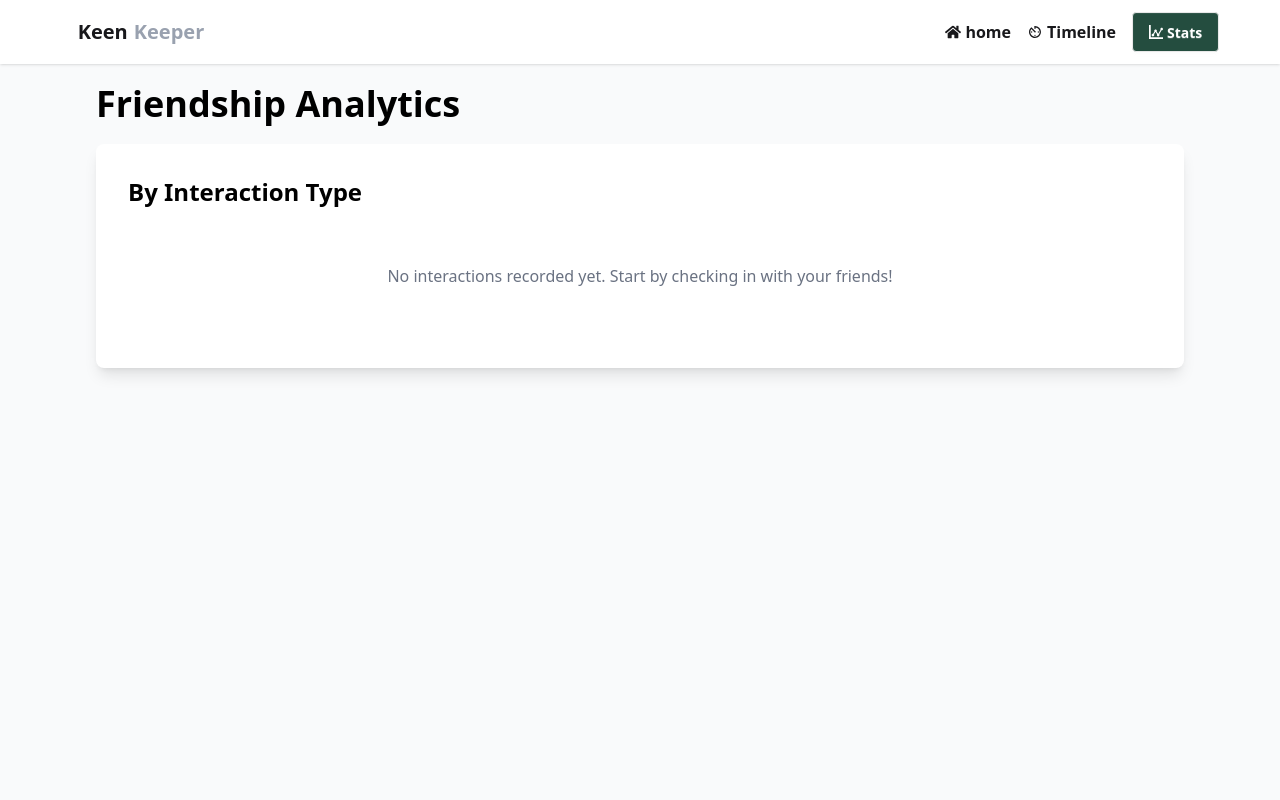
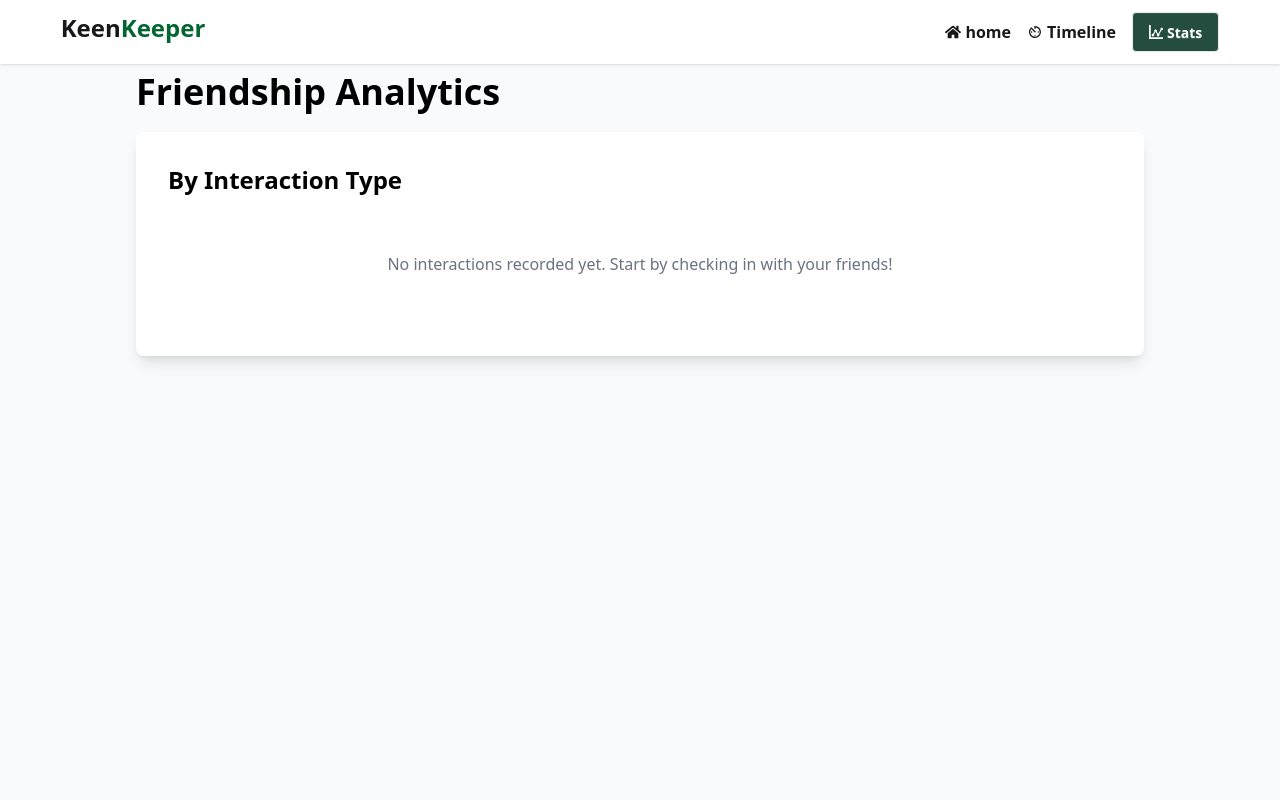
Before and after one commit to babul0000/keen-keeper-a-7, a Next.js app: page /stats in a window 1280 px wide. Shown: the top 800 px of the page. Built offline with nearby package versions, Linux system fonts and the light colour scheme.

Commit message:
complete stats section

```diff
--- a/src/app/stats/page.jsx
+++ b/src/app/stats/page.jsx
@@ -23,17 +23,17 @@ export default function StatsPage() {
         ).length;
 
         return [
-            { name: "Calls", value: calls },
-            { name: "Texts", value: texts },
-            { name: "Videos", value: videos },
+            { name: "Calls", value: calls, fill: '#0088FE' },
+            { name: "Texts", value: texts, fill: '#00C49F' },
+            { name: "Videos", value: videos, fill: '#FFBB28' },
         ].filter((item) => item.value > 0);
     }, [timeline]);
 
     const COLORS = ["#0ea5e9", "#22c55e", "#f97316"];
 
     return (
-        <main className="min-h-screen bg-gray-50 text-black py-5">
-            <div className="max-w-6xl mx-auto px-4 sm:px-6 lg:px-8">
+        <main className="min-h-screen bg-gray-50 text-black py-2">
+            <div className="max-w-5xl mx-auto px-2">
 
                 <div className="mb-5">
                     <h1 className="text-4xl font-bold  mb-2">
@@ -59,13 +59,17 @@ export default function StatsPage() {
                                 <PieChart>
                                     <Pie
                                         data={chartData}
+                                        innerRadius="80%"
+                                        outerRadius="100%"
+                                        cornerRadius="50%"
+                                        paddingAngle={5}
                                         cx="50%"
                                         cy="50%"
                                         labelLine={false}
                                         label={({ name, value, percent }) =>
                                             `${name}: ${value} (${(percent * 100).toFixed(0)}%)`
                                         }
-                                        outerRadius={120}
+                                        // outerRadius={120}
                                         fill="#8884d8"
                                         dataKey="value"
                                     >
--- a/src/components/navbar/Navbar.jsx
+++ b/src/components/navbar/Navbar.jsx
@@ -32,7 +32,7 @@ const Navbar = () => {
                 <div className="flex justify-between   w-11/12 mx-auto">
 
                     <div className="">
-                        <a className="btn btn-ghost text-xl">Keen<span className='text-gray-400'>Keeper</span></a>
+                        <button className='text-2xl font-bold'>Keen<span className='text-green-800'>Keeper</span></button>
                     </div>
                     <div className="flex ">
                         <ul className=" flex gap-4 items-center">
```
